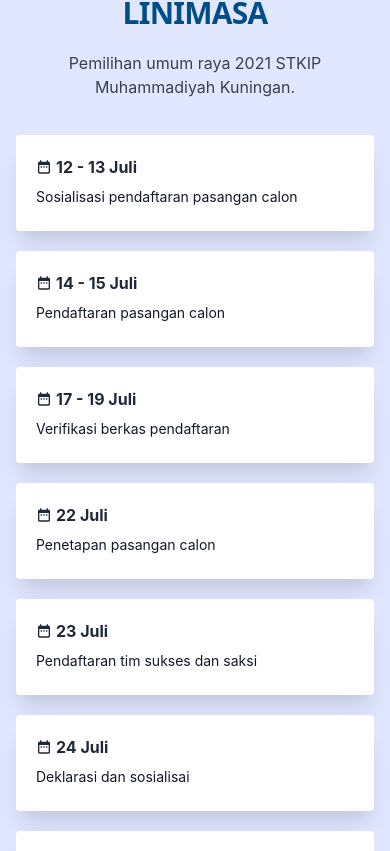
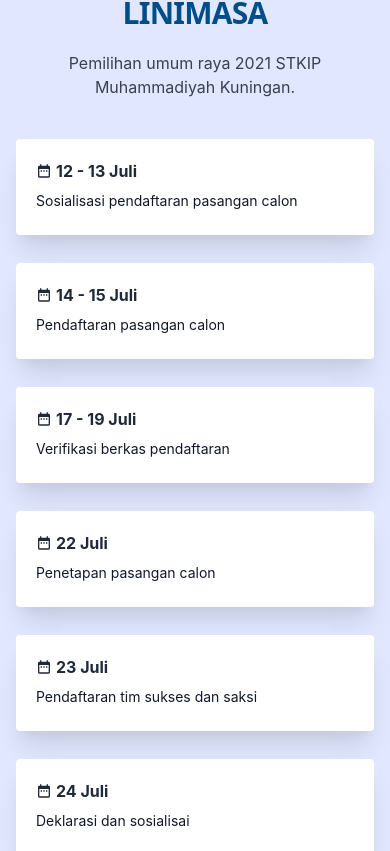
Before and after one commit to rahmatagungj/kpu-voting-2021, a React (Create React App) app in the folder frontend/: page / in a window 390 px wide. Shown: the part 1173-2024 px from the top of the page. Built offline with nearby package versions, Linux system fonts and the light colour scheme; what react-customerly would draw is missing.

Commit message:
Fix theming for old phone and old browser

```diff
--- a/frontend/public/index.html
+++ b/frontend/public/index.html
@@ -1,5 +1,5 @@
 <!DOCTYPE html>
-<html lang="en">
+<html lang="en" data-theme="mytheme">
   <head>
     <meta charset="utf-8" />
     <meta name="viewport" content="width=device-width, initial-scale=1" />
--- a/frontend/src/layouts/DashboardAdmin.js
+++ b/frontend/src/layouts/DashboardAdmin.js
@@ -19,6 +19,7 @@
     setUserData(null);
     history.push("/admin");
   };
+
   return (
     <main className="bg-gray-100 dark:bg-gray-800 h-screen overflow-hidden relative">
       <div className="shadow-lg bg-base-200 drawer drawer-mobile h-screen">
@@ -28,7 +29,7 @@
             <div className="block lg:hidden ml-3">
               <label
                 htmlFor="my-drawer-2"
-                className="cursor-pointer flex p-2 items-center rounded-full text-gray-400 hover:text-gray-700 shadow text-md drawer-button lg:hidden"
+                className="cursor-pointer flex p-2 items-center rounded-full text-gray-400 hover:text-gray-700 text-md drawer-button lg:hidden"
               >
                 <svg
                   width="22"
--- a/frontend/src/layouts/DashboardPublic.js
+++ b/frontend/src/layouts/DashboardPublic.js
@@ -22,7 +22,7 @@
             <div className="block lg:hidden ml-3">
               <label
                 htmlFor="my-drawer-2"
-                className="cursor-pointer flex p-2 items-center rounded-full text-gray-400 hover:text-gray-700 shadow text-md drawer-button lg:hidden"
+                className="cursor-pointer flex p-2 items-center rounded-full text-gray-400 hover:text-gray-700 text-md drawer-button lg:hidden"
               >
                 <svg
                   width="22"
--- a/frontend/src/pages/AdminLogin.js
+++ b/frontend/src/pages/AdminLogin.js
@@ -76,7 +76,7 @@
                   Harap masuk untuk melanjutkan
                 </p>
               </div>
-              <form className="mt-8 space-y-6">
+              <div className="mt-8 space-y-6">
                 <div className="relative">
                   <label className="ml-3 text-sm font-bold text-gray-700 tracking-wide">
                     Alamat Surel
@@ -104,8 +104,8 @@
                     type="submit"
                     className={
                       isLoading
-                        ? "btn btn-primary btn-block loading rounded shadow-md"
-                        : "btn btn-primary btn-block rounded shadow-md"
+                        ? "btn btn-primary bg-primary text-white hover:bg-primary-focus focus:bg-primary-focus btn-block loading rounded shadow-md"
+                        : "btn btn-primary bg-primary text-white hover:bg-primary-focus focus:bg-primary-focus btn-block rounded shadow-md"
                     }
                     disabled={isLoading}
                     onClick={() => HandleLogin()}
@@ -120,7 +120,7 @@
                     </Link>
                   </p>
                 </div>
-              </form>
+              </div>
             </div>
           </div>
           <div className="sm:w-1/2 xl:w-3/5 h-full hidden md:flex flex-auto items-center justify-center p-10 overflow-hidden bg-primary text-white bg-no-repeat bg-cover relative withBackground">
--- a/frontend/src/pages/Dashboard.js
+++ b/frontend/src/pages/Dashboard.js
@@ -139,8 +139,8 @@
                   onClick={() => !isLoading && HandleVote(candidateNumber)}
                   className={
                     isLoading
-                      ? "btn btn-primary loading px-5 py-2 font-semibold text-gray-100 rounded hover:bg-primary-focus"
-                      : "btn btn-primary px-5 py-2 font-semibold text-gray-100 rounded hover:bg-primary-focus"
+                      ? "btn btn-primary bg-primary hover:bg-primary-focus focus:bg-primary-focus loading px-5 py-2 font-semibold text-gray-100 rounded hover:bg-primary-focus"
+                      : "btn btn-primary bg-primary hover:bg-primary-focus focus:bg-primary-focus  px-5 py-2 font-semibold text-gray-100 rounded hover:bg-primary-focus"
                   }
                 >
                   Pilih Nomor Urut {candidateName}
--- a/frontend/src/pages/Home.js
+++ b/frontend/src/pages/Home.js
@@ -269,8 +269,8 @@
                       type="submit"
                       className={
                         isLoading
-                          ? "btn border-0 inline-flex items-center justify-center w-full h-12 px-6 font-medium tracking-wide text-white transition duration-200 rounded shadow-md bg-secondary hover:bg-secondary-focus focus:shadow-outline focus:outline-none loading"
-                          : "btn border-0 inline-flex items-center justify-center w-full h-12 px-6 font-medium tracking-wide text-white transition duration-200 rounded shadow-md bg-secondary hover:bg-secondary-focus focus:shadow-outline focus:outline-none"
+                          ? "btn border-0 inline-flex items-center justify-center w-full h-12 px-6 font-medium tracking-wide text-white rounded shadow-md bg-secondary hover:bg-secondary-focus focus:shadow-outline focus:outline-none loading"
+                          : "btn border-0 inline-flex items-center justify-center w-full h-12 px-6 font-medium tracking-wide text-white rounded shadow-md bg-secondary hover:bg-secondary-focus focus:shadow-outline focus:outline-none"
                       }
                     >
                       Cek
@@ -354,7 +354,7 @@
           {dataTimeline.map((timeline, idx) => (
             <div
               key={idx}
-              className="flex flex-col justify-between overflow-hidden text-left transition-shadow duration-200 bg-white rounded shadow-xl group hover:shadow-2xl"
+              className="my-1 lg:my-0 flex flex-col justify-between overflow-hidden text-left transition-shadow duration-200 bg-white rounded shadow-xl group hover:shadow-2xl"
             >
               <div className="p-5">
                 <p className="mb-2 font-bold flex items-center">
--- a/frontend/tailwind.config.js
+++ b/frontend/tailwind.config.js
@@ -1,41 +1,88 @@
 module.exports = {
-    purge: ['./src/**/*.{js,jsx,ts,tsx}', './public/index.html'],
+  purge: ["./src/**/*.{js,jsx,ts,tsx}", "./public/index.html"],
+  options: {
+    safelist: [/data-theme$/],
+  },
   darkMode: false, // or 'media' or 'class'
   theme: {
-        extend: {},
+    backgroundColor: (theme) => ({
+      ...theme("colors"),
+      primary: "#014E87",
+      "primary-focus": "#015E87",
+      "primary-content": "#ffffff",
+      secondary: "#ffa426",
+      "secondary-focus": "#ffa436",
+      "secondary-content": "#ffffff",
+      accent: "#37cdbe",
+      "accent-focus": "#2aa79b",
+      "accent-content": "#ffffff",
+      neutral: "#3d4451",
+      "neutral-focus": "#2a2e37",
+      "neutral-content": "#ffffff",
+      "base-100": "#ffffff",
+      "base-200": "#f9fafb",
+      "base-300": "#d1d5db",
+      "base-content": "#1f2937",
+      info: "#2094f3",
+      success: "#009485",
+      warning: "#ffa426",
+      error: "#ff5724",
+    }),
+    borderColor: (theme) => ({
+      ...theme("colors"),
+      DEFAULT: theme("colors.gray.300", "currentColor"),
+      primary: "#014E87",
+      "primary-focus": "#015E87",
+      "primary-content": "#ffffff",
+      secondary: "#ffa426",
+      "secondary-focus": "#ffa436",
+      "secondary-content": "#ffffff",
+      accent: "#37cdbe",
+      "accent-focus": "#2aa79b",
+      "accent-content": "#ffffff",
+      neutral: "#3d4451",
+      "neutral-focus": "#2a2e37",
+      "neutral-content": "#ffffff",
+      "base-100": "#ffffff",
+      "base-200": "#f9fafb",
+      "base-300": "#d1d5db",
+      "base-content": "#1f2937",
+      info: "#2094f3",
+      success: "#009485",
+      warning: "#ffa426",
+      error: "#ff5724",
+    }),
   },
   variants: {
     extend: {},
   },
-    plugins: [
-        require('daisyui'),
-    ],
+  plugins: [require("daisyui")],
   daisyui: {
     themes: [
       {
-                'mytheme': {
-                    'primary': '#014E87',
-                    'primary-focus': '#015E87',
-                    'primary-content': '#ffffff',
-                    'secondary': '#ffa426',
-                    'secondary-focus': '#ffa436',
-                    'secondary-content': '#ffffff',
-                    'accent': '#37cdbe',
-                    'accent-focus': '#2aa79b',
-                    'accent-content': '#ffffff',
-                    'neutral': '#3d4451',
-                    'neutral-focus': '#2a2e37',
-                    'neutral-content': '#ffffff',
-                    'base-100': '#ffffff',
-                    'base-200': '#f9fafb',
-                    'base-300': '#d1d5db',
-                    'base-content': '#1f2937',
-                    'info': '#2094f3',
-                    'success': '#009485',
-                    'warning': '#ffa426',
-                    'error': '#ff5724',
+        mytheme: {
+          primary: "#014E87",
+          "primary-focus": "#015E87",
+          "primary-content": "#ffffff",
+          secondary: "#ffa426",
+          "secondary-focus": "#ffa436",
+          "secondary-content": "#ffffff",
+          accent: "#37cdbe",
+          "accent-focus": "#2aa79b",
+          "accent-content": "#ffffff",
+          neutral: "#3d4451",
+          "neutral-focus": "#2a2e37",
+          "neutral-content": "#ffffff",
+          "base-100": "#ffffff",
+          "base-200": "#f9fafb",
+          "base-300": "#d1d5db",
+          "base-content": "#1f2937",
+          info: "#2094f3",
+          success: "#009485",
+          warning: "#ffa426",
+          error: "#ff5724",
         },
       },
     ],
   },
-}
+};
```
Also changed, not shown: frontend/src/pages/Login.js (+5 -6 lines), frontend/src/pages/QuickCount.js (+29 -17 lines). Lines whose indentation alone changed are shown as unchanged.
